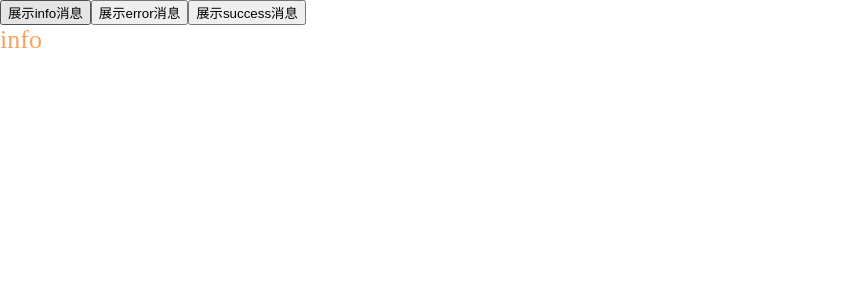
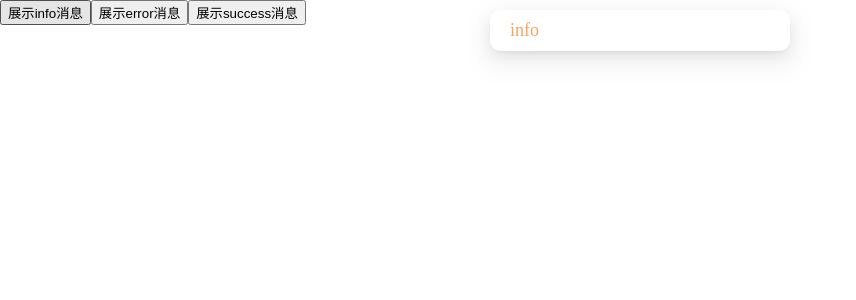
Before and after one commit to PkmerCN/VideosOnline, a Vue app in the folder vue-admin/: page / in a window 1280 px wide. Both pictures are taken after a click on the button "展示info消息". Shown: the top 300 px of the page, without its empty margins (0-856 px from the left). Built offline with nearby package versions, Linux system fonts and the light colour scheme.

Commit message:
样式居中

```diff
--- a/vue-admin/src/components/message/MsgPrompt.vue
+++ b/vue-admin/src/components/message/MsgPrompt.vue
@@ -16,14 +16,14 @@ function showMessage(content:string,msgType:MsgType = 'info') {
     if(index !== -1){
       msgArr.value.splice(index,1)
     }
-  },3000)
+  },300000)
 }
 
 defineExpose({showMessage})
 </script>
 
 <template>
-<div v-if="visiable">
+<div v-if="visiable" class="message-container">
   <div v-for="msg in msgArr" :key="msg.id" :class="['message',msg.msgType]">
     {{msg.content}}
   </div>
@@ -31,8 +31,23 @@ defineExpose({showMessage})
 </template>
 
 <style scoped lang="scss">
+.message-container{
+  //border: 1px solid black;
+  //width: 60%;
+  position: fixed;
+  z-index: 9999;
+  left: 50%;
+  top: 10px;
+  transform: translateX(-50%);
   .message{
-  font-size: 26px;
+    margin-bottom: 10px;
+    padding: 10px 20px;
+    width: 300px;
+    word-break: break-word;
+    border-radius: 10px;
+    font-size: 18px;
+    background-color: white;
+    box-shadow: 0 6px 16px 0 rgba(0, 0, 0, .08), 0 3px 6px -4px rgba(0, 0, 0, .12), 0 9px 28px 8px rgba(0, 0, 0, .05);
   }
 
   .info{
@@ -44,4 +59,6 @@ defineExpose({showMessage})
   .error{
     color: red;
   }
+}
+
 </style>
```
Lines whose indentation alone changed are shown as unchanged.
